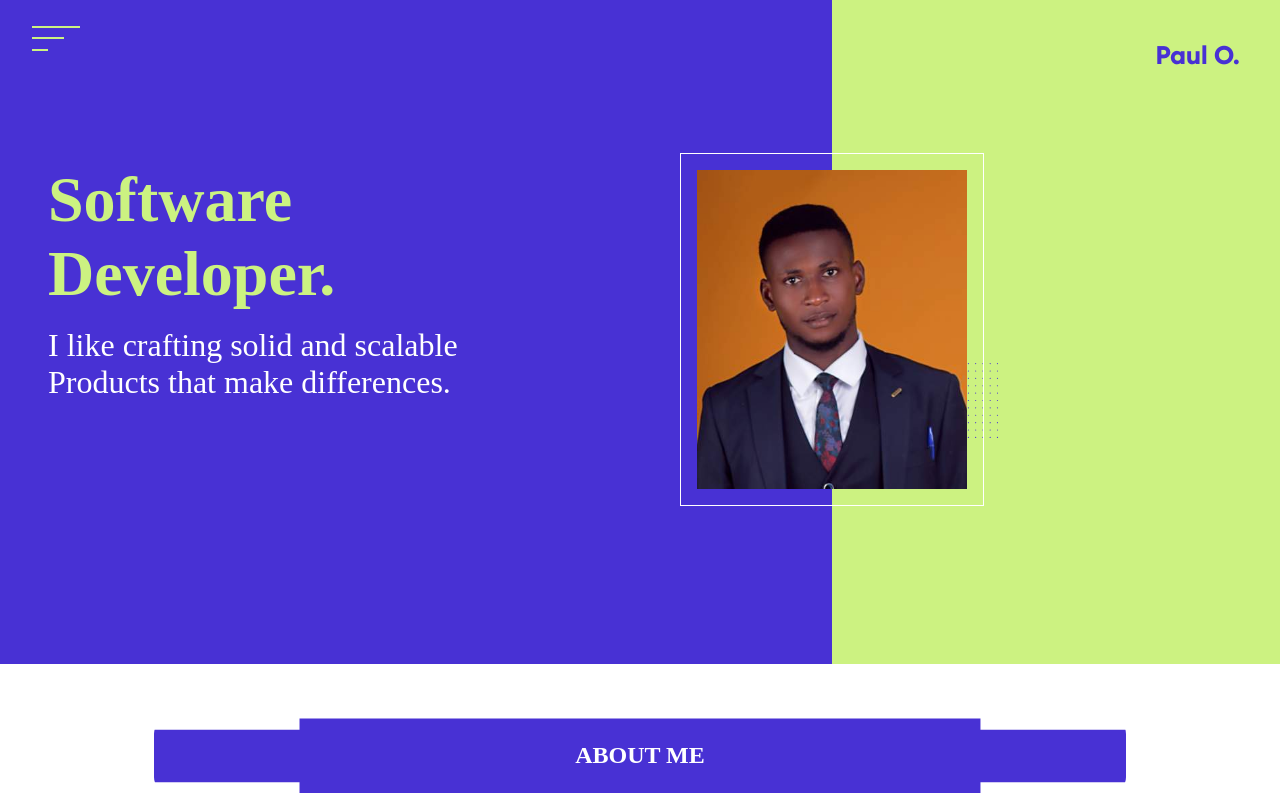
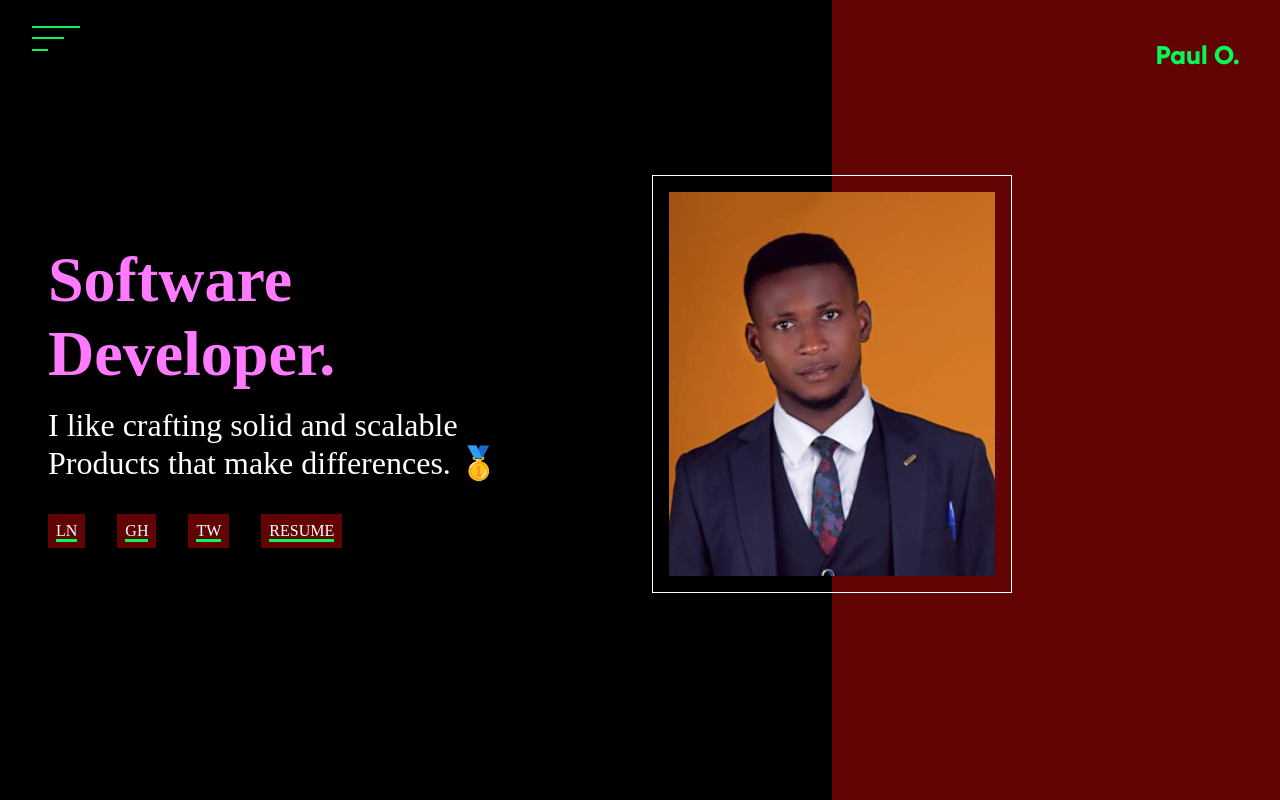
Before and after one commit to PaulOnyekwelu/paulonyekwelu.github.io, a React (Create React App) app: page / in a window 1280 px wide. Shown: the top 800 px of the page. Built offline with nearby package versions, Linux system fonts and the light colour scheme.

Commit message:
code refactoring - restyling of header component

```diff
--- a/public/index.html
+++ b/public/index.html
@@ -9,35 +9,12 @@
       name="description"
       content="Web site created using create-react-app"
     />
-    <link rel="apple-touch-icon" href="%PUBLIC_URL%/logo192.png" />
-    <!--
-      manifest.json provides metadata used when your web app is installed on a
-      user's mobile device or desktop. See https://developers.google.com/web/fundamentals/web-app-manifest/
-    -->
+    <link rel="apple-touch-icon" href="%PUBLIC_URL%/favicon.ico" />
     <link rel="manifest" href="%PUBLIC_URL%/manifest.json" />
-    <!--
-      Notice the use of %PUBLIC_URL% in the tags above.
-      It will be replaced with the URL of the `public` folder during the build.
-      Only files inside the `public` folder can be referenced from the HTML.
-
-      Unlike "/favicon.ico" or "favicon.ico", "%PUBLIC_URL%/favicon.ico" will
-      work correctly both with client-side routing and a non-root public URL.
-      Learn how to configure a non-root public URL by running `npm run build`.
-    -->
     <title>React App</title>
   </head>
   <body>
     <noscript>You need to enable JavaScript to run this app.</noscript>
     <div id="root"></div>
-    <!--
-      This HTML file is a template.
-      If you open it directly in the browser, you will see an empty page.
-
-      You can add webfonts, meta tags, or analytics to this file.
-      The build step will place the bundled scripts into the <body> tag.
-
-      To begin the development, run `npm start` or `yarn start`.
-      To create a production bundle, use `npm run build` or `yarn build`.
-    -->
   </body>
 </html>
--- a/src/App.js
+++ b/src/App.js
@@ -11,11 +11,11 @@ function App() {
   return (
     <main className="App">
       <Header />
-      <AboutMe />
+      {/* <AboutMe />
       <Skills />
       <Projects />
       <Experience />
-      <Contact />
+      <Contact /> */}
     </main>
   );
 }
--- a/src/components/header-description.jsx
+++ b/src/components/header-description.jsx
@@ -7,7 +7,13 @@ const HeaderDescription = ()  => {
                 <h1>Software</h1>
                 <h1>Developer.</h1>
             </div>
-            <p className="header-description-text">I like crafting solid and scalable Products that make differences.</p>
+            <p className="header-description-text">I like crafting solid and scalable Products that make differences. <span>&#129351;</span></p>
+            <div className='socials'>
+                <span className='social'><a href="https://www.linkedin.com/in/paul-onyekwelu-bb3580124/" target='_blank' rel='noreferrer noopener'>LN</a></span>
+                <span className='social'><a href="https://github.com/silanka007" target='_blank' rel='noopener noreferrer'>GH</a></span>
+                <span className='social'><a href="https://twitter.com/Rx_Silanka" target='_blank' rel='noopener noreferrer'>TW</a></span>
+                <span className='social'><a href="https://www.dropbox.com/s/mcdnp0pe895rkc4/PAULONYEKWELU.docx?dl=0"  target='_blank' rel='noopener noreferrer'>RESUME</a></span>
+            </div>
         </div>
     )
 }
--- a/src/scss/_variables.scss
+++ b/src/scss/_variables.scss
@@ -1,26 +1,16 @@
 $font-color: rgb(68, 65, 78);
 $primary-bg-color: rgb(228, 228, 245);
-$secondary-bg-color: white;
 
-// $bg-color: (
-//     "primary": rgb(72,49,212),
-//     "secondary": rgb(204,242,129),
-//     "tertiary": rgb(228, 228, 245),
-//     "default": white,
-// );
-
-// $fonts-color: (
-//     "primary": rgb(72,49,212),
-//     "secondary": rgb(204,242,129),
-//     "default": rgb(68, 65, 78),
-// );
+$primary-text: white;
+$secondary-text: rgb(8,247,85);
 
 $normal-weight: 1.1rem;
 $boldWeight: 40px;
 
 $headingFont: 1.5rem;
-$color-primary: rgb(72,49,212);
-$color-secondary: rgb(204,242,129);
+$color-primary: black;
+// $secondary-bg-color: rgb(10,10,10);
+$secondary-bg-color: rgb(99, 4, 4);
 
 $section-width-mobile:86%;
 $section-width-desktop:76%;
--- a/src/scss/header-description.scss
+++ b/src/scss/header-description.scss
@@ -1,15 +1,47 @@
 .header-description {
     margin: 2rem;
-    color: white;
+    color: $primary-text;
+
 
     .header-description-title{
         font-size: 1.5rem;
-        color: $color-secondary;
+        color: $secondary-text;
+        animation: animateDesc 4s linear infinite;
     }
 
     .header-description-text{
         margin-top: 1rem;
         font-size: 1.3rem;
+    }
+
+    .socials{
+        display: flex;
+        justify-content: flex-start;
+        margin-top: 2rem;
+
+        .social{
+            margin-right: 2rem;
+            background: $secondary-bg-color;
+            padding: 4px;
+
+            a{
+                color: white;
+                text-decoration: none;
+                border-bottom: 2px solid $secondary-text;
+            }
+        }
+    }
+}
+
+@keyframes animateDesc {
+    0%{
+        filter: hue-rotate(0deg)
+    }
+    50%{
+        filter: hue-rotate(360deg)
+    }
+    100%{
+        filter: hue-rotate(300deg)
     }
 }
 
@@ -27,5 +59,24 @@
         .header-description-text{
             font-size: 2rem;
         }
+
+        .socials{
+
+            .social{
+                padding: 8px;
+
+                a{
+                    color: white;
+                    text-decoration: none;
+                    border-bottom: 3px solid $secondary-text;
+                }
+            }
+        }
     }
 }
+
+@media screen and (min-width: 769px){
+    .header-description{
+        margin-top: 10rem;
+    }
+}
--- a/src/scss/header.scss
+++ b/src/scss/header.scss
@@ -17,7 +17,7 @@
                 & > div {
                     width: 1rem;
                     height: 2px;
-                    background: $color-secondary;
+                    background: $secondary-text;
                     margin-top: 0.6rem;
                     margin-left: 1rem;
 
@@ -36,7 +36,7 @@
     .header-right{
         width: 100vw;
         height: 40vh;
-        background: $color-secondary;
+        background: $secondary-bg-color;
 
 
     }
@@ -63,7 +63,7 @@
 @media screen and (min-width: 769px) {
     .header{
         display: flex;
-        height: 664px;
+        height: 100vh;
         width: 100vw;
         position: relative;
 
--- a/src/scss/logo.scss
+++ b/src/scss/logo.scss
@@ -7,7 +7,7 @@
 
     a{
         text-decoration: none;
-        color: $color-secondary;
+        color: $secondary-text;
     }
 }
 
@@ -18,7 +18,7 @@
         right: 1rem;
 
         a{
-            color: $color-primary;
+            color: $secondary-text;
         }
     }
 }
--- a/src/scss/nav.scss
+++ b/src/scss/nav.scss
@@ -1,9 +1,8 @@
 .nav{
-    width: 70vw;
+    width: 90vw;
     height: 100%;
     background:$secondary-bg-color;
     font-family: 'Gilroy-light', sans-serif;
-    // clip-path: polygon(0% 0%, 75% 0%, 100% 50%, 75% 100%, 0% 100%);
 
     .logo-section{
         width: 100%;
@@ -12,13 +11,13 @@
         justify-content: space-evenly;
 
         .close-menu{
-            color: $color-primary;
+            color: $primary-text;
             font-size: 3rem;
         }
     }
 
     .nav-section{
-        width: 70vw;
+        width: 100%;
         height: 85%;
         display: flex;
         flex-direction: column;
@@ -35,7 +34,7 @@
                 font-size: 1.8rem;
                 font-weight: bolder;
                 text-decoration: none;
-                color: $color-primary;
+                color: $primary-text;
             }
         }
     }
@@ -43,6 +42,7 @@
 
 @media screen and (min-width: 500px){
     .nav{
+        height: 100vh;
 
         .nav-section{
             height: 500px;
```
Also changed, not shown: 1 other file (tests, documents, lock files or other folders).
